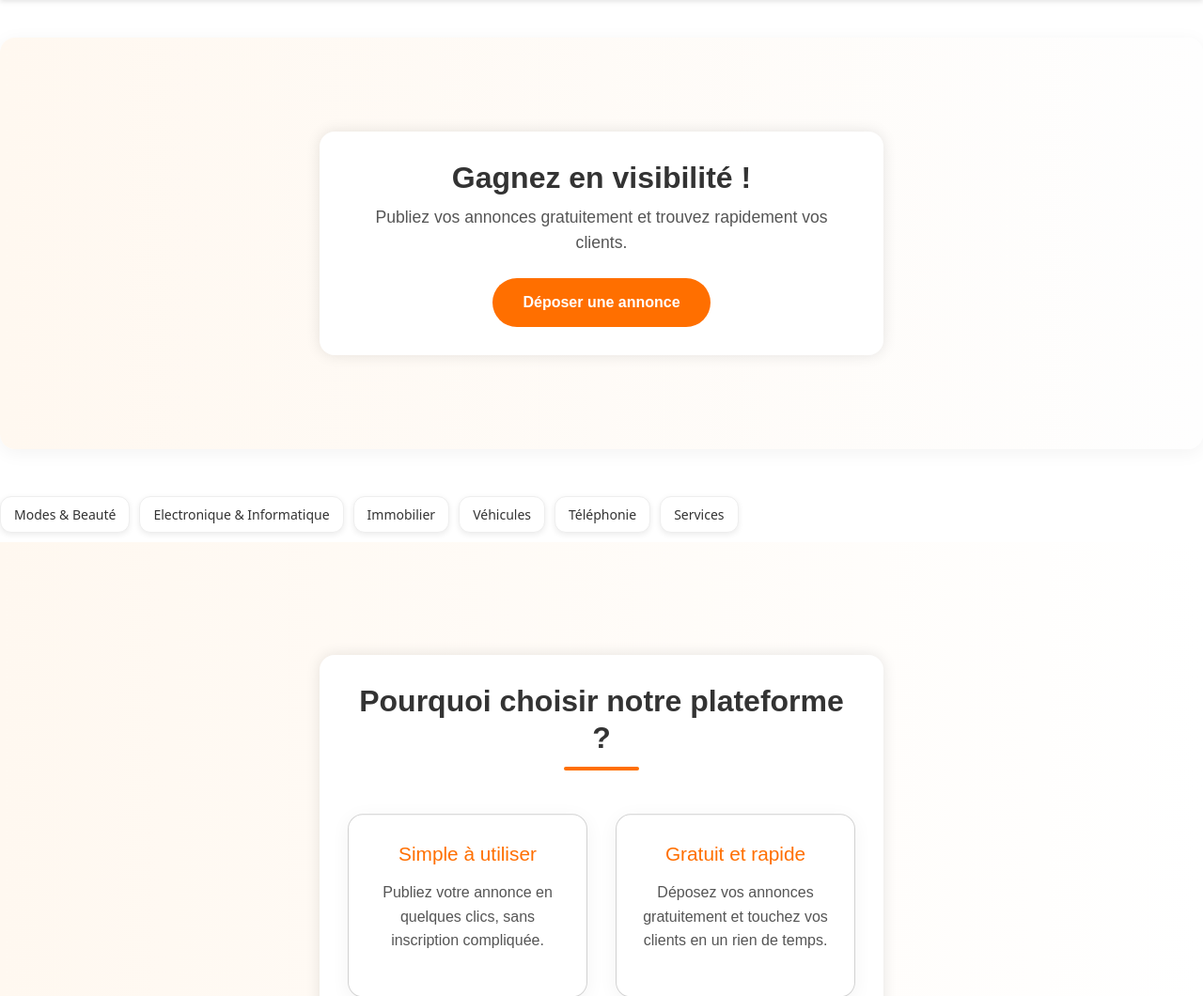
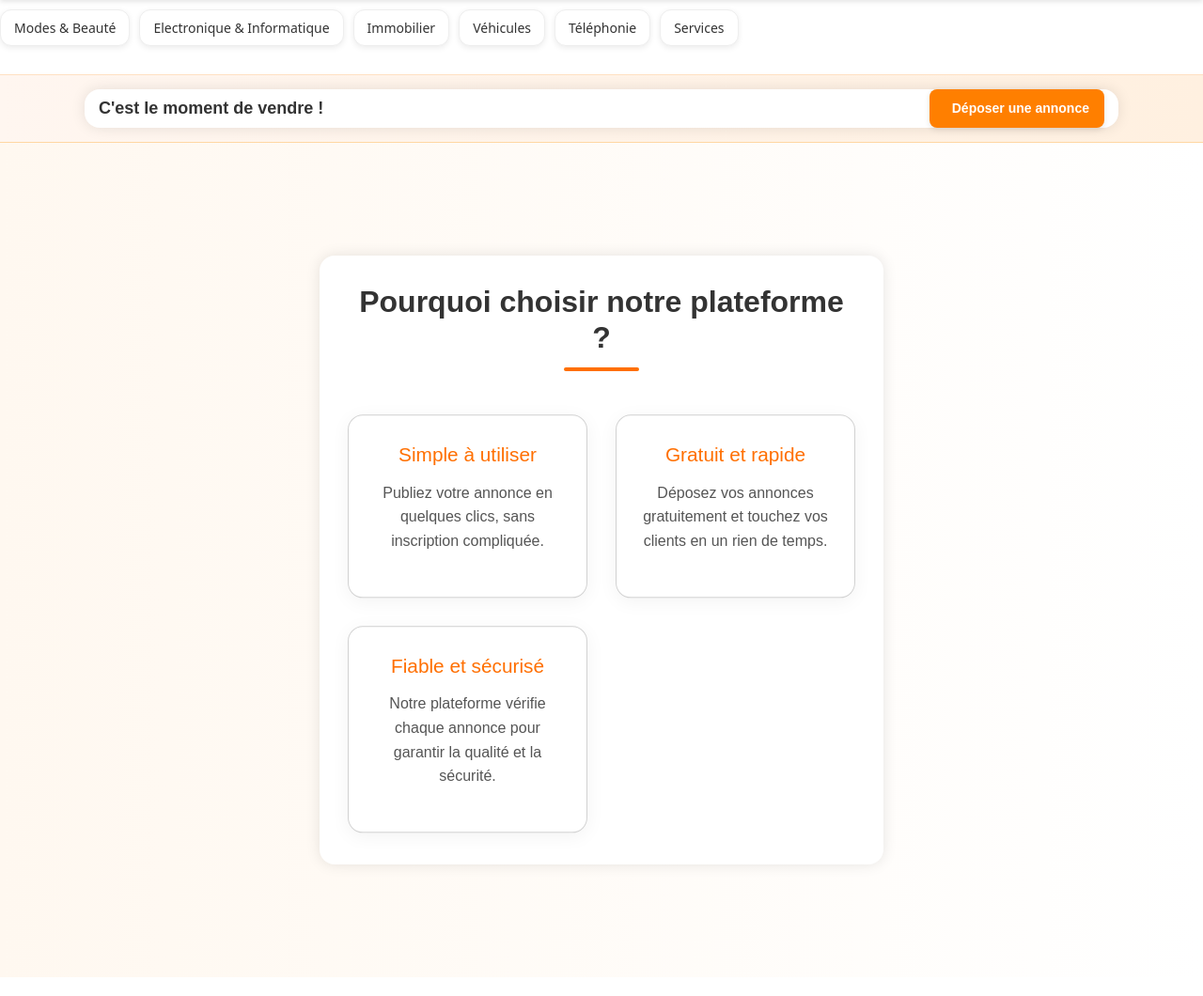
Before and after one commit to saliou216172/OpenShop, a Django app: page / in a window 1280 px wide. Shown: the part 70-1130 px from the top of the page at 94% size. Run offline with Django 5.2, Linux system fonts and the light colour scheme; data comes from the database, SQL or seed files in the repository.

Commit message:
changement

```diff
--- a/static/css/style.css
+++ b/static/css/style.css
@@ -73,51 +73,74 @@
   }
 }
 
-/* Gangnez en visibilité */
+/* DEPOSEZ ANNONCES DANS HOME */
 
+/* === SECTION DÉPOSER UNE ANNONCE === */
 .deposer-annonce {
-  background: linear-gradient(to right, #fff8f0, #fefefe);
-  border-radius: 16px;
-  padding: 60px 20px;
-  text-align: center;
-  margin: 40px auto;
-  box-shadow: 0 4px 20px rgba(0, 0, 0, 0.05);
-  transition: all 0.3s ease;
+    background: linear-gradient(90deg, #fff6f0 0%, #fff0e0 100%); /* fond légèrement orangé */
+    border-top: 1px solid #ffe0c2;
+    border-bottom: 1px solid #ffd7a3;
+    padding: 15px 0;                  /* peu de hauteur */
+    margin-top: 20px;
 }
 
-.deposer-annonce:hover {
-  transform: translateY(-4px);
-  box-shadow: 0 8px 25px rgba(0, 0, 0, 0.08);
+.deposer-annonce .container {
+    max-width: 1100px;
+    margin: 0 auto;
+    padding: 0 15px;
+    display: flex;
+    justify-content: space-between;
+    align-items: center;
+    flex-wrap: wrap;                  /* pour adapter sur mobile */
 }
 
-.deposer-annonce h2 {
-  color: #333;
-  font-size: 2rem;
-  margin-bottom: 10px;
-  font-weight: 600;
+/* === TITRE === */
+.deposer-annonce h4 {
+    font-size: 18px;
+    color: #333;
+    font-weight: 600;
+    margin: 0;
 }
 
-.deposer-annonce p {
-  color: #555;
-  font-size: 1.1rem;
-  margin-bottom: 25px;
-}
-
+/* === BOUTON === */
 .btn-deposer {
-  display: inline-block;
-  background-color: #ff6f00;
-  color: white;
-  padding: 14px 32px;
-  font-size: 1rem;
-  border-radius: 30px;
-  text-decoration: none;
-  font-weight: 600;
-  transition: background-color 0.3s ease, transform 0.3s ease;
+    display: inline-flex;
+    align-items: center;
+    gap: 8px;
+    background-color: #ff7f00;       /* orange Leboncoin */
+    color: white;
+    font-weight: 600;
+    text-decoration: none;
+    border-radius: 8px;
+    padding: 10px 16px;
+    transition: all 0.25s ease-in-out;
+    font-size: 14px;
+    box-shadow: 0 2px 6px rgba(0,0,0,0.1);
 }
 
 .btn-deposer:hover {
-  background-color: #ff8f00;
-  transform: scale(1.05);
+    background-color: #e86f00;
+    transform: translateY(-2px);
+    box-shadow: 0 4px 10px rgba(0,0,0,0.15);
+}
+
+/* === ICÔNE === */
+.btn-deposer i {
+    font-size: 16px;
+}
+
+/* === RESPONSIVE MOBILE === */
+@media (max-width: 600px) {
+    .deposer-annonce .container {
+        flex-direction: column;
+        text-align: center;
+        gap: 10px;
+    }
+
+    .btn-deposer {
+        width: 100%;
+        justify-content: center;
+    }
 }
 
 
--- a/store/templates/store/home.html
+++ b/store/templates/store/home.html
@@ -1,17 +1,6 @@
 {% extends 'base.html'%}
 {% block content %}
 {% load static %}
-
-<section class="deposer-annonce">
-  <div class="container">
-    <h2>Gagnez en visibilité !</h2>
-    <p>Publiez vos annonces gratuitement et trouvez rapidement vos clients.</p>
-    <a href="{% url 'creer_annonce' %}" class="btn-deposer">
-           <i class="fa fa-plus-circle"></i> Déposer une annonce
-    </a>
-
-  </div>
-</section>
 
 <div class="categories-container">
     {% for categorie in categories %}
@@ -20,6 +9,16 @@
         </a>
     {% endfor %}
 </div>
+
+<section class="deposer-annonce">
+  <div class="container">
+    <h4>C'est le moment de vendre !</h4>
+    <a href="{% url 'creer_annonce' %}" class="btn-deposer">
+           <i class="fa fa-plus-circle"></i> Déposer une annonce
+    </a>
+
+  </div>
+</section>
 
 
 <!-- Section d'information temporaire -->
```
Also changed, not shown: 1 other file.
